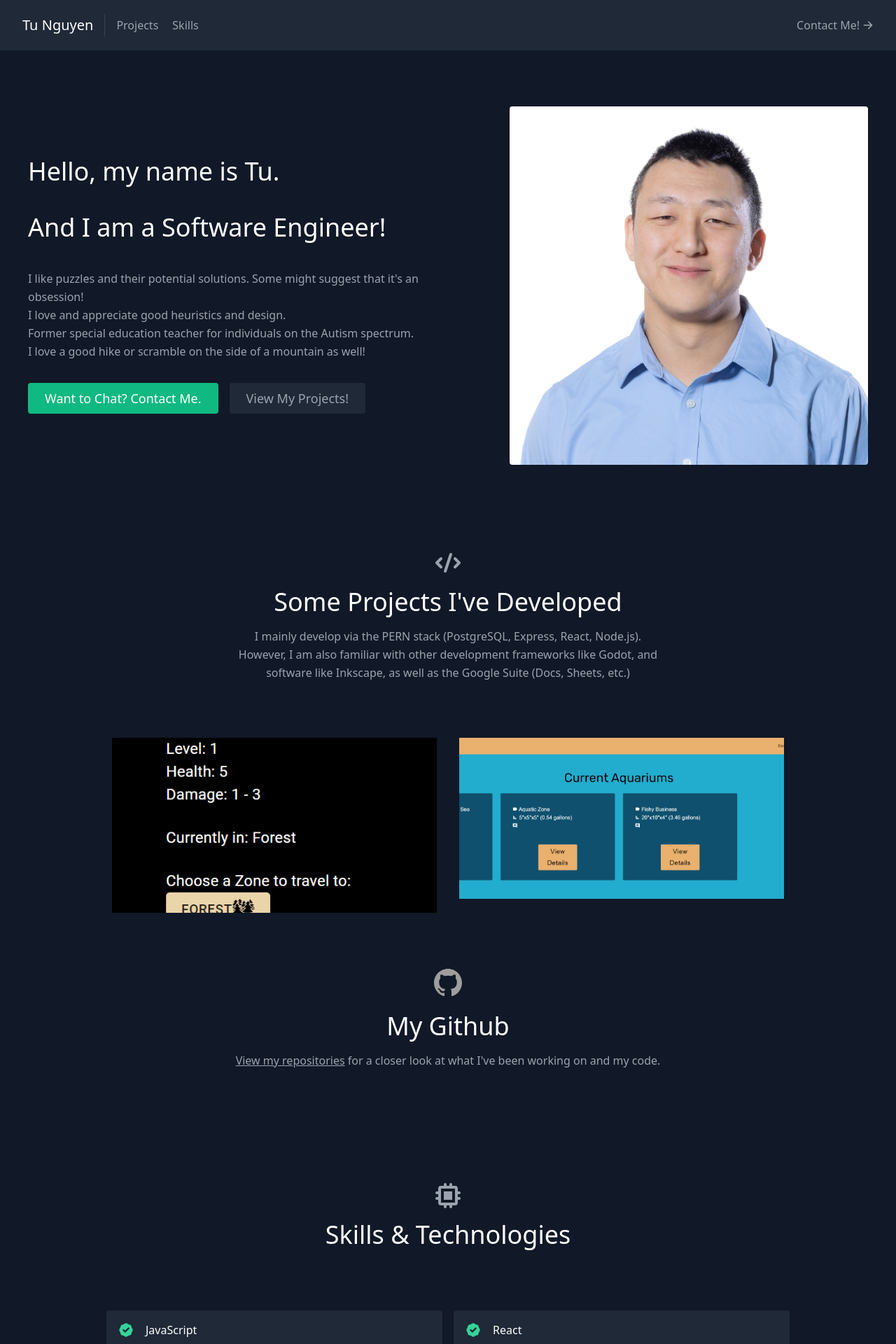
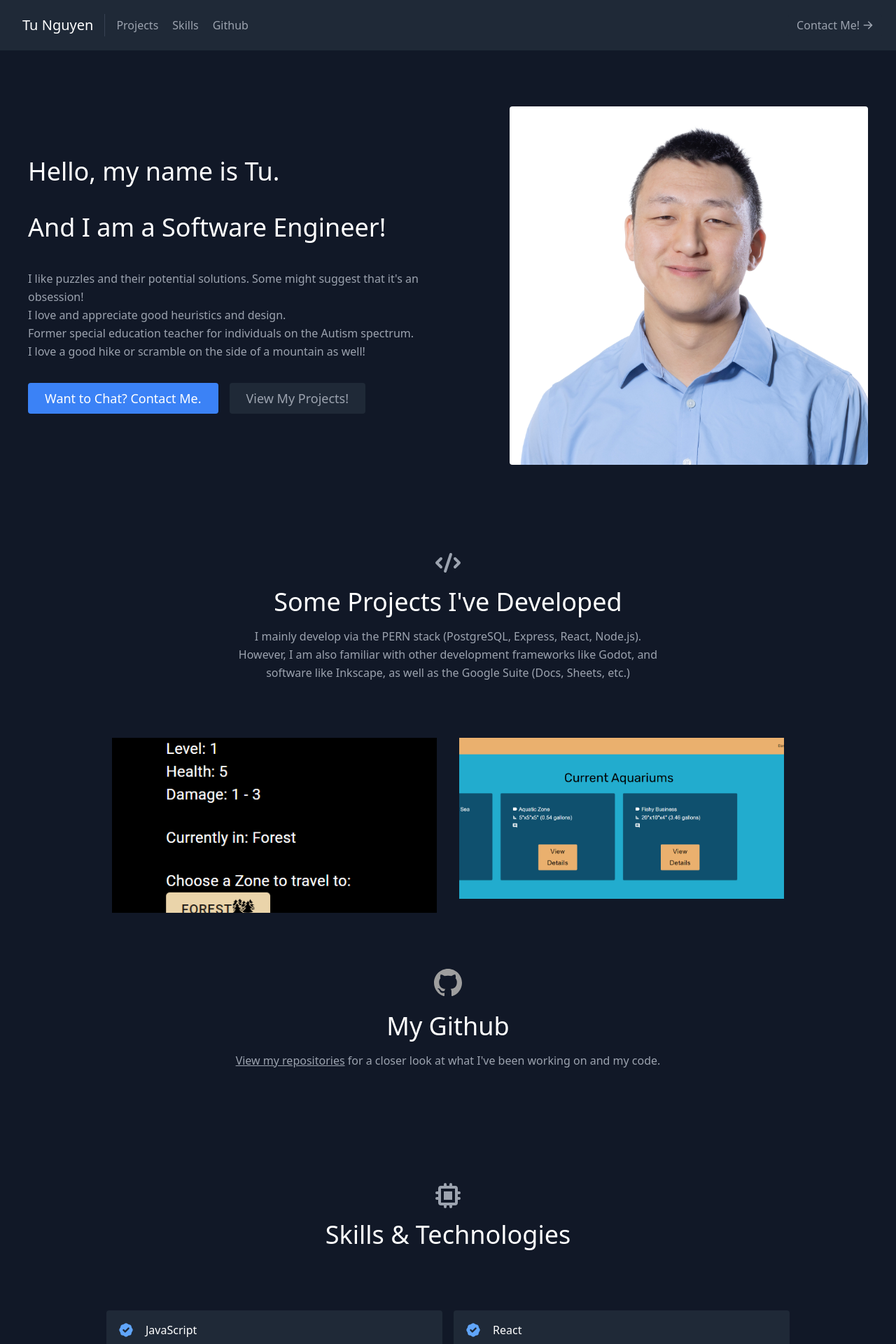
Before and after one commit to randomnewb/portfolio, a React (Create React App) app: page / in a window 1280 px wide. Shown: the top 1920 px of the page at 70% size. Built offline with nearby package versions, Linux system fonts and the light colour scheme.

Commit message:
Color and styles update, added Github to navbar

```diff
--- a/src/components/About.js
+++ b/src/components/About.js
@@ -22,7 +22,7 @@ export default function About() {
           <div className="flex justify-center">
             <a
               href="#contact"
-              className="inline-flex text-white bg-green-500 border-0 py-2 px-6 focus:outline-none hover:bg-green-600 rounded text-lg"
+              className="inline-flex text-white bg-blue-500 border-0 py-2 px-6 focus:outline-none hover:bg-blue-600 rounded text-lg"
             >
               Want to Chat? Contact Me.
             </a>
--- a/src/components/Navbar.js
+++ b/src/components/Navbar.js
@@ -17,6 +17,9 @@ export default function Navbar() {
           <a href="#skills" className="mr-5 hover:text-white">
             Skills
           </a>
+          <a href="#github" className="mr-5 hover:text-white">
+            Github
+          </a>
         </nav>
         <a
           href="#contact"
--- a/src/components/Projects.js
+++ b/src/components/Projects.js
@@ -33,7 +33,7 @@ export default function Projects() {
                   src={project.image}
                 />
                 <div className="px-8 py-10 relative z-10 w-full border-4 border-gray-800 bg-gray-900 opacity-0 hover:opacity-100">
-                  <h2 className="tracking-widest text-sm title-font font-medium text-green-400 mb-1">
+                  <h2 className="tracking-widest text-sm title-font font-medium text-blue-400 mb-1">
                     {project.subtitle}
                   </h2>
                   <h1 className="title-font text-lg font-medium text-white mb-3">
--- a/src/components/Skills.js
+++ b/src/components/Skills.js
@@ -16,7 +16,7 @@ export default function Skills() {
           {skills.map((skill) => (
             <div key={skill} className="p-2 sm:w-1/2 w-full">
               <div className="bg-gray-800 rounded flex p-4 h-full items-center">
-                <BadgeCheckIcon className="text-green-400 w-6 h-6 flex-shrink-0 mr-4" />
+                <BadgeCheckIcon className="text-blue-400 w-6 h-6 flex-shrink-0 mr-4" />
                 <span className="title-font font-medium text-white">
                   {skill}
                 </span>
```
